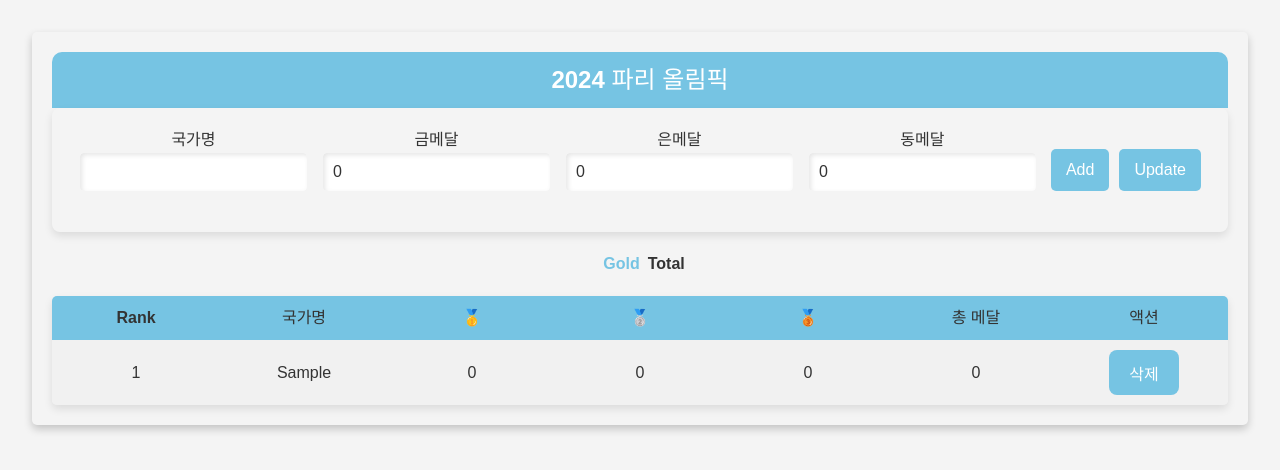
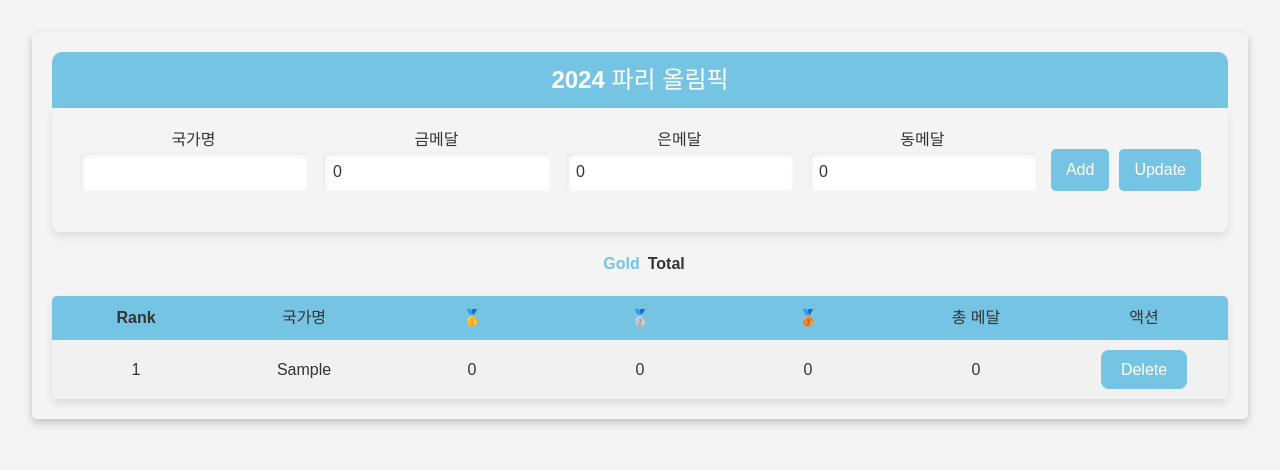
Before and after one commit to ImJaeOne/Olympic, a React (Vite) app: page / in a window 1280 px wide. Both pictures are taken after typing "Sample" into the empty fields and a click on the button "Add". Shown: the top 470 px of the page. Built offline with nearby package versions, Linux system fonts and the light colour scheme.

Commit message:
♻️ refactor: 버튼 텍스트를 '삭제'에서 'Delete'로 변경

```diff
--- a/src/components/MedalItem/MedalItem.jsx
+++ b/src/components/MedalItem/MedalItem.jsx
@@ -11,7 +11,7 @@ export const MedalItem = ({ handleDeleteList, medalItem }) => {
             <td>{medalItem.gold + medalItem.silver + medalItem.bronze}</td>
             <td>
                 <button className="medal-item-btn" onClick={() => handleDeleteList(medalItem.country)}>
-                    삭제
+                    Delete
                 </button>
             </td>
         </tr>
```
